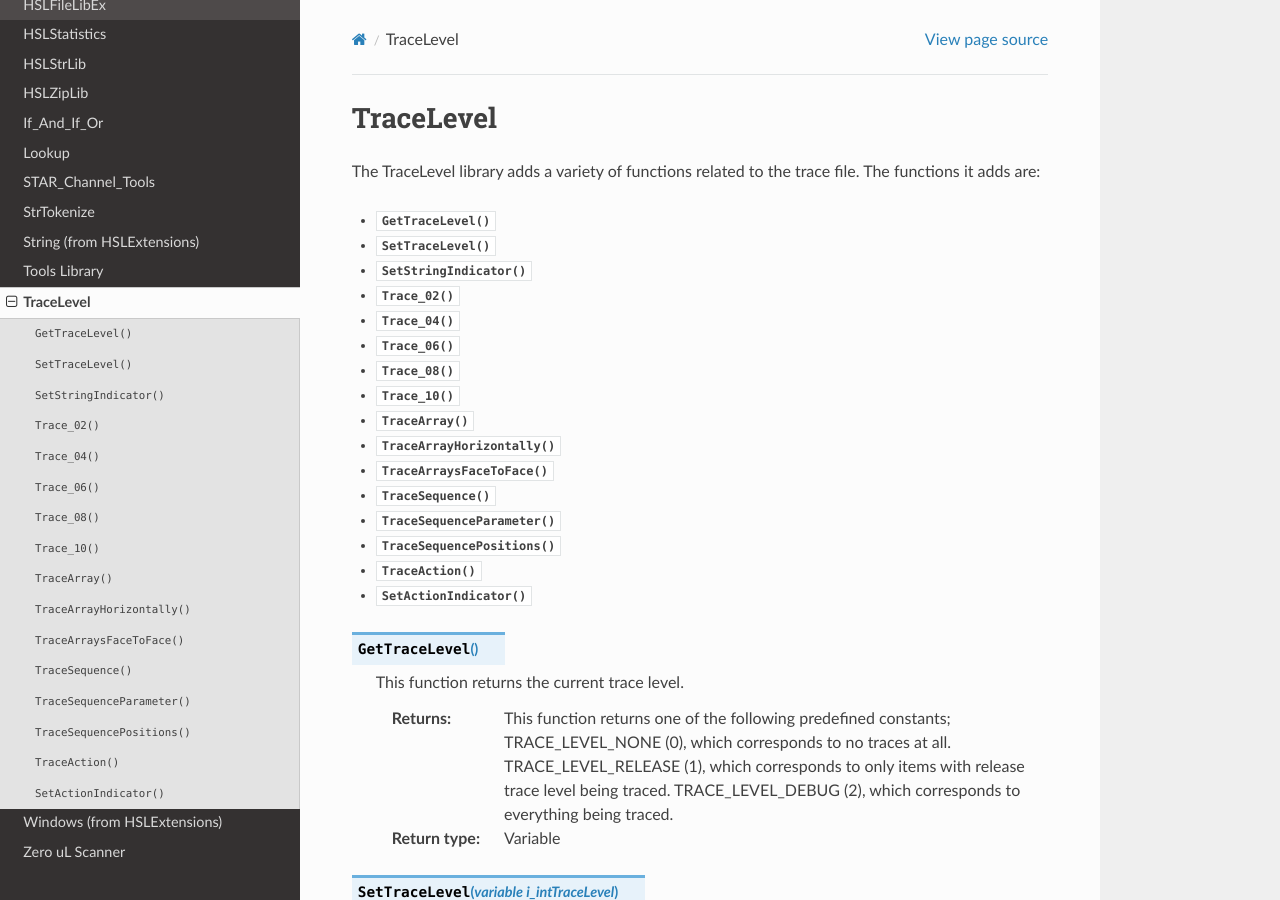
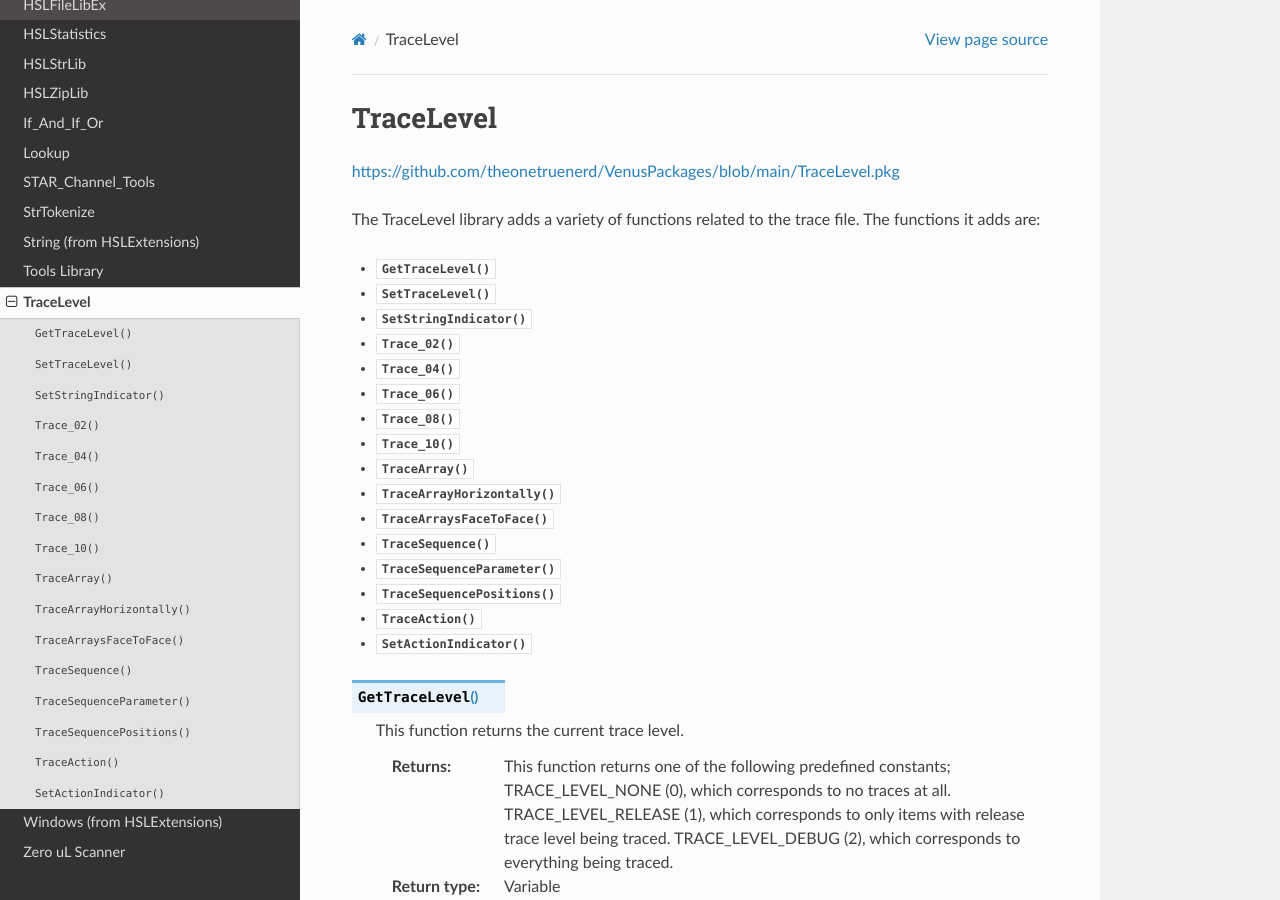
Before and after one commit to theonetruenerd/VenusLibraryDocumentation, a Sphinx documentation site: the page built from docs/source/TraceLevel.rst, in a window 1280 px wide and 900 px high. Built offline with Sphinx 7.4.7 and the Read the Docs theme 2.0.0, drawn with Linux system fonts in a browser that asks for light colours; pages that are not in the unit, such as notebooks, are missing from menus; some of the changed lines change nothing that is shown.

Commit message:
Update TraceLevel.rst

```diff
--- a/docs/source/TraceLevel.rst
+++ b/docs/source/TraceLevel.rst
@@ -1,5 +1,7 @@
 TraceLevel
 =================================
+
+https://github.com/theonetruenerd/VenusPackages/blob/main/TraceLevel.pkg
 
 The TraceLevel library adds a variety of functions related to the trace file. The functions it adds are:
 
```
